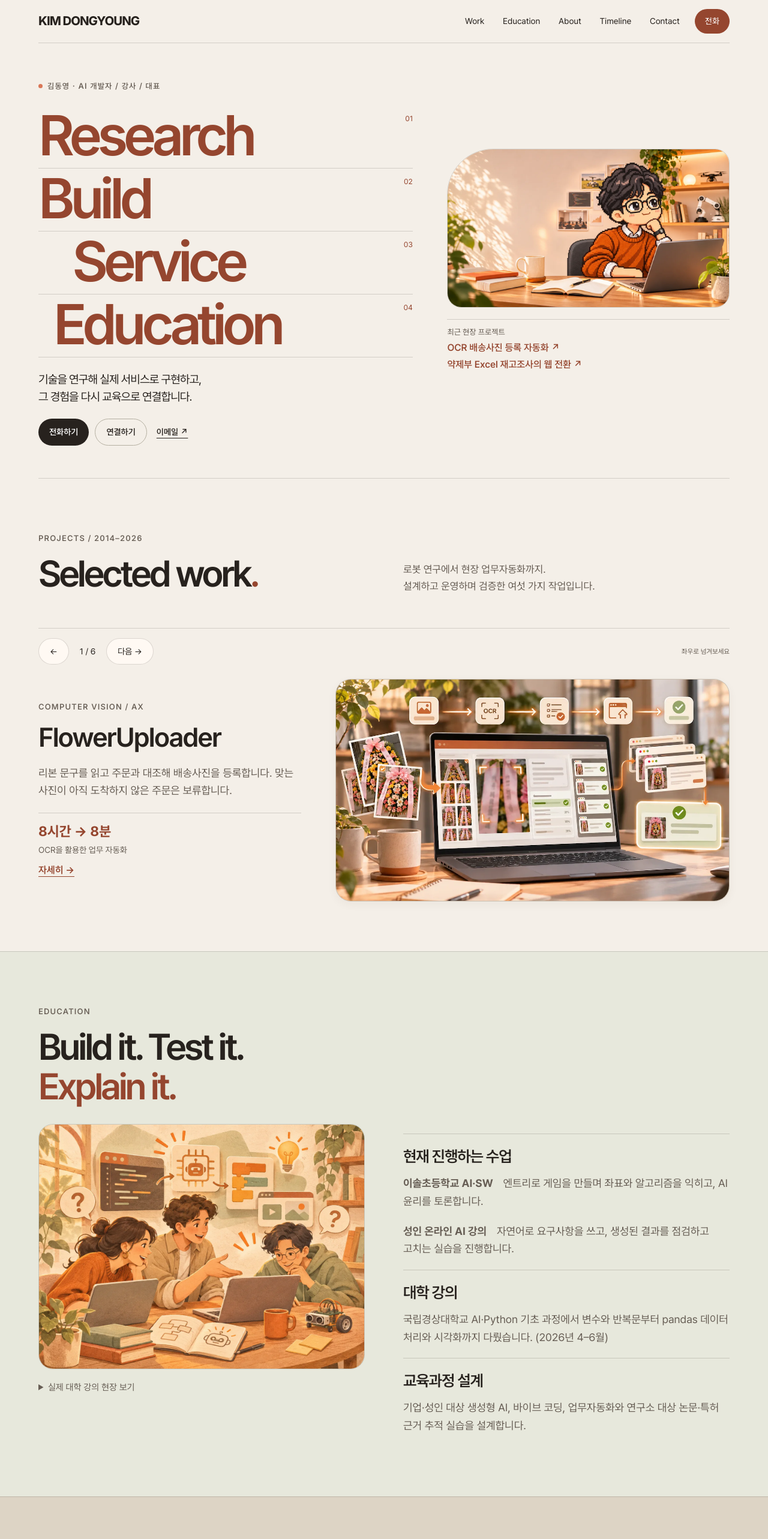
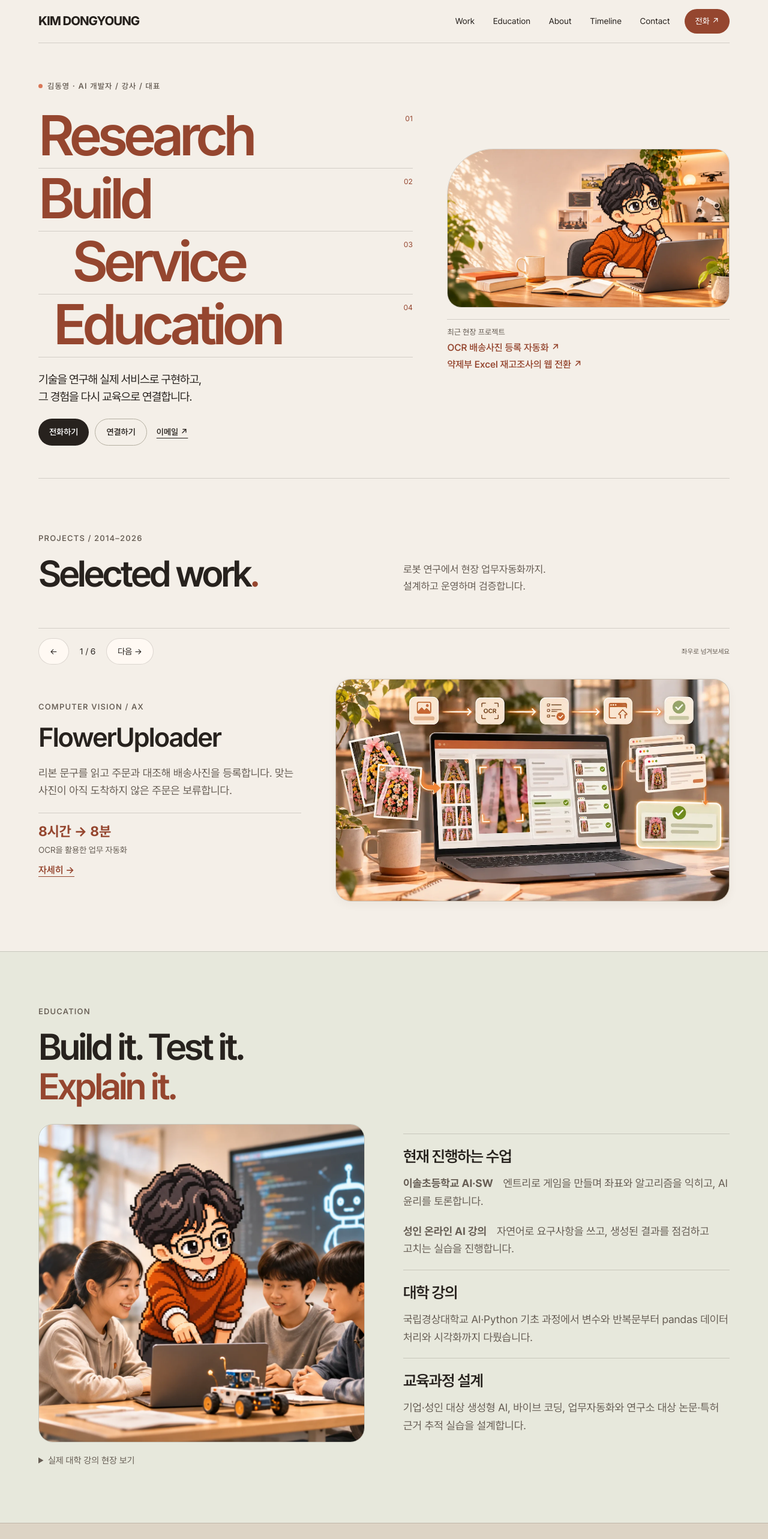
Before and after one commit to wh0anniai-lab/test, a Next.js app: page / in a window 1280 px wide. Shown: the top 2566 px of the page at 60% size. Built offline with nearby package versions, Linux system fonts and the light colour scheme.

Commit message:
Update education and robotics imagery and portfolio copy

```diff
--- a/app/about/page.tsx
+++ b/app/about/page.tsx
@@ -4,7 +4,7 @@ export const metadata = {title: "소개 | 김동영"};
 export default function About(){
   return <main id="main" className="wrap detail">
     <span className="kicker">About</span><div className="split"><div><h1>김동영</h1>
-    <p className="detail-intro">I connect research, systems, operations, and education.</p><p>로봇 R&D에서 출발해 창업과 드론 AI 개발을 거쳤습니다. 최근에는 사진 등록 자동화와 약제부 재고조사 웹앱을 만들며 현장의 업무 규칙을 소프트웨어로 옮겼습니다.</p></div><Portrait/></div><AboutText/>
+    <p className="detail-intro">I connect research, systems, operations, and education.</p><p>연구에서 시작한 기술을 세상에 구현하고, 그 경험을 다시 교육으로 연결합니다.</p></div><Portrait/></div><AboutText/>
     <h2 className="subhead">교육과 자격</h2><p>서초 AI 칼리지 with KAIST와 NIA 디지털튜터 양성과정을 이수하고 글로벌 AI 협회 AI 강사 자격을 취득했습니다. 경기도 디지털 강사 양성과정은 이수 중입니다.</p>
     <div className="profile-links"><Link className="text-link" href="/#timeline">경력 타임라인 →</Link><Link className="text-link" href="/#teaching">강의 현장 →</Link></div>
   </main>;
--- a/app/page.tsx
+++ b/app/page.tsx
@@ -25,7 +25,7 @@ export default function Home() {
       </div>
     </section>
     <section id="work" className="wrap section selected">
-      <div className="section-heading"><div><span className="kicker">Projects / 2014–2026</span><h2>Selected work<span>.</span></h2></div><p>로봇 연구에서 현장 업무자동화까지.<br/>설계하고 운영하며 검증한 여섯 가지 작업입니다.</p></div>
+      <div className="section-heading"><div><span className="kicker">Projects / 2014–2026</span><h2>Selected work<span>.</span></h2></div><p>로봇 연구에서 현장 업무자동화까지.<br/>설계하고 운영하며 검증합니다.</p></div>
       <ProjectSlider/>
     </section>
     <Education/>
--- a/components/editorial.tsx
+++ b/components/editorial.tsx
@@ -38,10 +38,10 @@ export function Timeline() {
 
 export function Education() {
   return <section id="teaching" className="section edu"><div className="wrap"><span className="kicker">Education</span><h2>Build it. Test it.<br/><em>Explain it.</em></h2>
-    <div className="split"><div className="teaching-artwork"><Image className="classroom-art" src="/images/illustrations/teaching.webp" width={1280} height={960} sizes="(max-width: 680px) 90vw, 44vw" alt="학습자와 함께 코드와 로봇을 살펴보는 AI 실습 수업 일러스트"/>
+    <div className="split"><div className="teaching-artwork"><Image className="classroom-art" src="/images/illustrations/teaching.webp" width={1122} height={1095} sizes="(max-width: 680px) 90vw, 44vw" alt="학생들과 노트북과 로봇을 살펴보는 김동영 픽셀 캐릭터의 AI 수업"/>
     <details className="classroom-record"><summary>실제 대학 강의 현장 보기</summary><figure className="education-photo"><Image src={lecture} sizes="(max-width: 680px) 90vw, 44vw" alt="대학 강의실에서 수강생에게 설명하는 김동영"/></figure></details></div>
     <div className="lessons"><h3>현재 진행하는 수업</h3><p><strong>이솔초등학교 AI·SW</strong>　엔트리로 게임을 만들며 좌표와 알고리즘을 익히고, AI 윤리를 토론합니다.</p><p><strong>성인 온라인 AI 강의</strong>　자연어로 요구사항을 쓰고, 생성된 결과를 점검하고 고치는 실습을 진행합니다.</p>
-    <h3>대학 강의</h3><p>국립경상대학교 AI·Python 기초 과정에서 변수와 반복문부터 pandas 데이터 처리와 시각화까지 다뤘습니다. (2026년 4–6월)</p>
+    <h3>대학 강의</h3><p>국립경상대학교 AI·Python 기초 과정에서 변수와 반복문부터 pandas 데이터 처리와 시각화까지 다뤘습니다.</p>
     <h3>교육과정 설계</h3><p>기업·성인 대상 생성형 AI, 바이브 코딩, 업무자동화와 연구소 대상 논문·특허 근거 추적 실습을 설계합니다.</p></div></div></div>
   </section>;
 }
--- a/components/layout/header.tsx
+++ b/components/layout/header.tsx
@@ -20,7 +20,7 @@ export function Header(){
   }}>
     <div className="wrap mast-inner"><Link className="wordmark" href="/" onClick={()=>setOpen(false)}>KIM DONGYOUNG</Link>
     <nav id="site-nav" aria-label="주요 메뉴" className={open?"expanded":""}>{items.map(([name,href])=><Link key={name} href={href} onClick={()=>setOpen(false)}>{name}</Link>)}</nav>
-    <a className="inquire" href={CONTACT.phoneHref}>전화</a>
+    <a className="inquire" href={CONTACT.phoneHref}>전화 <span aria-hidden="true">↗</span></a>
     <button ref={toggle} className="menu-toggle" aria-controls="site-nav" aria-expanded={open} onClick={()=>setOpen(!open)}>{open?"닫기":"메뉴"}</button></div>
   </header>;
 }
--- a/components/study-art.tsx
+++ b/components/study-art.tsx
@@ -8,7 +8,7 @@ export function StudyArt({ study, detail = false }: { study: CaseStudy; detail?:
         src={`/images/illustrations/${study.slug}.webp`}
         alt={study.artDescription}
         width={1280}
-        height={study.slug === "robotics" ? 960 : 720}
+        height={study.slug === "robotics" ? 1251 : 720}
         sizes="(max-width: 680px) 90vw, (max-width: 1400px) 46vw, 640px"
       />
     </figure>
```
Also changed, not shown: public/images/illustrations/robotics.webp, public/images/illustrations/teaching.webp.
